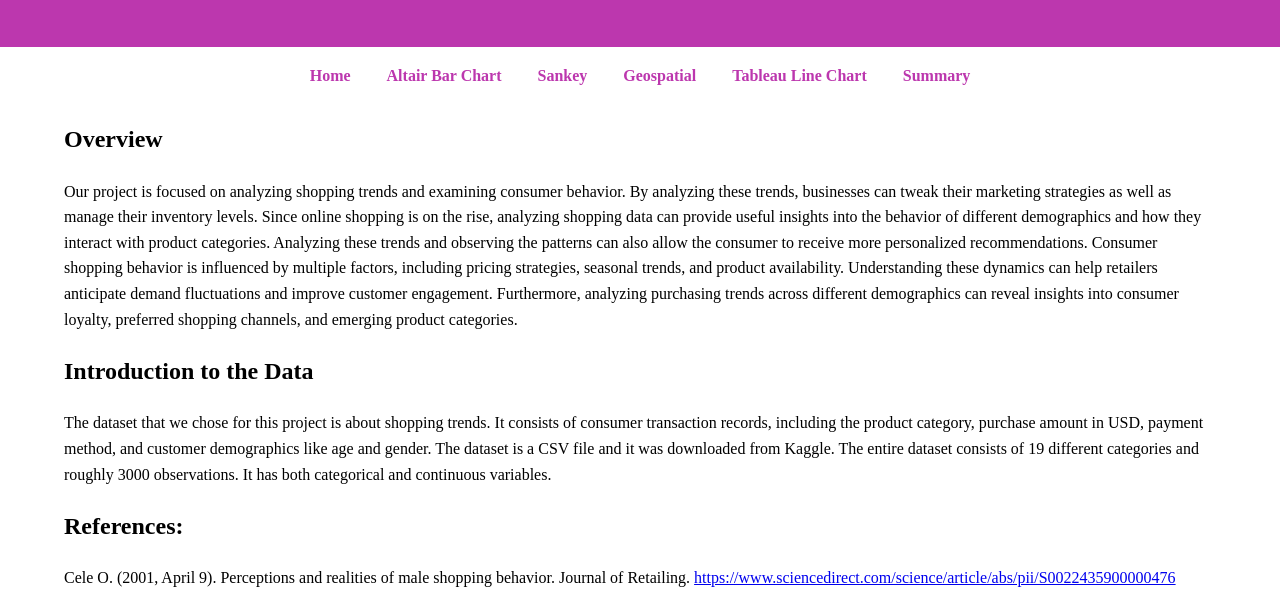
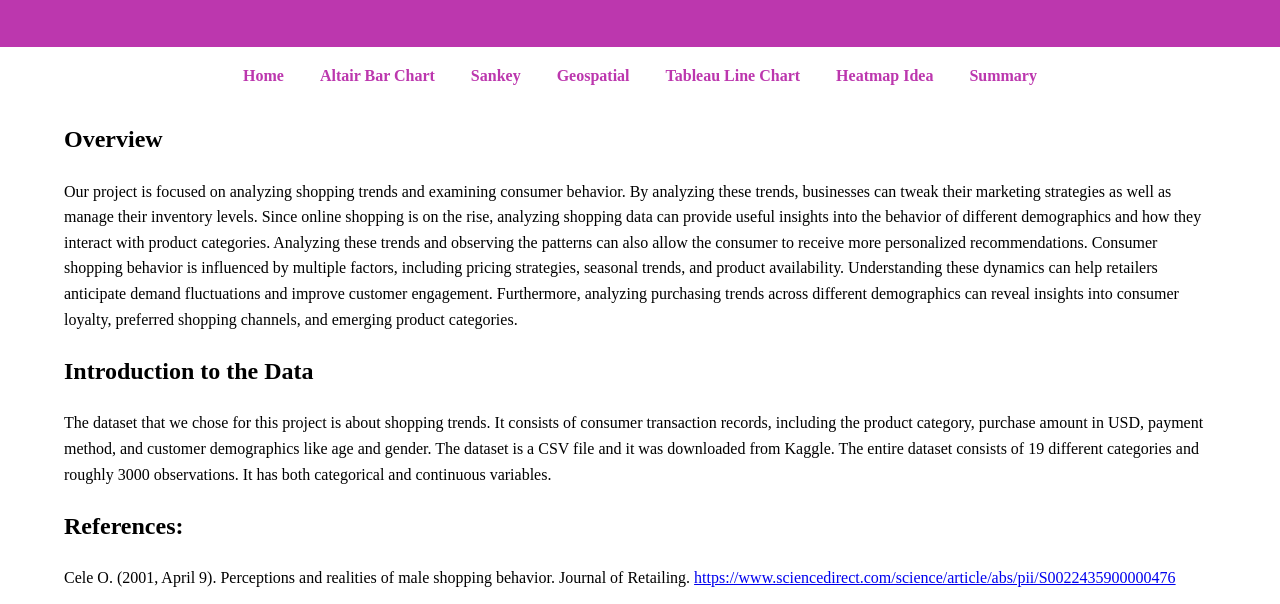
Before and after one commit to nidhitadepalli/ds4200-project, a plain HTML site: page index.html in a window 1280 px wide. Shown: the part 173-777 px from the top of the page. Drawn offline with Linux system fonts and the light colour scheme.

Commit message:
Update index.html

```diff
--- a/index.html
+++ b/index.html
@@ -23,6 +23,7 @@
         <a href="graph_2.html">Sankey</a>
         <a href="graph_3.html">Geospatial</a>
         <a href="graph_4.html">Tableau Line Chart</a>
+        <a href="graph_5.html">Heatmap Idea</a>
         <a href="summary.html">Summary</a>
     </nav>
 
```
